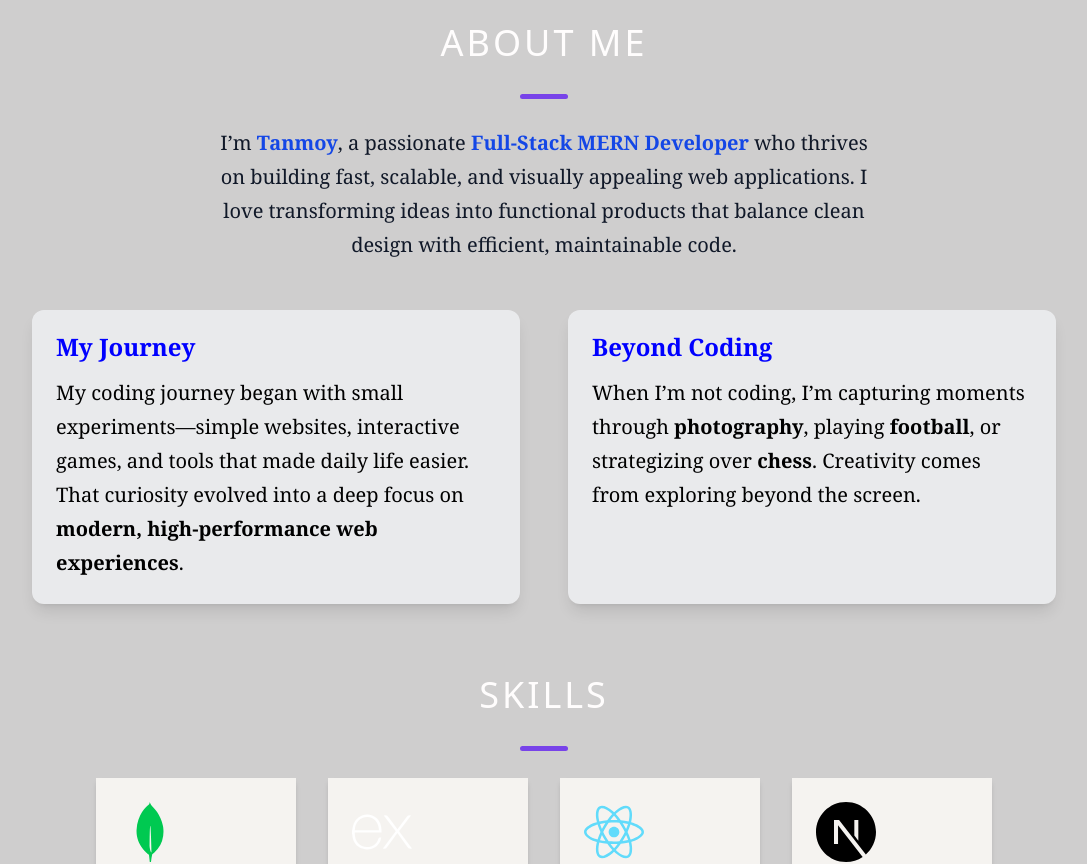
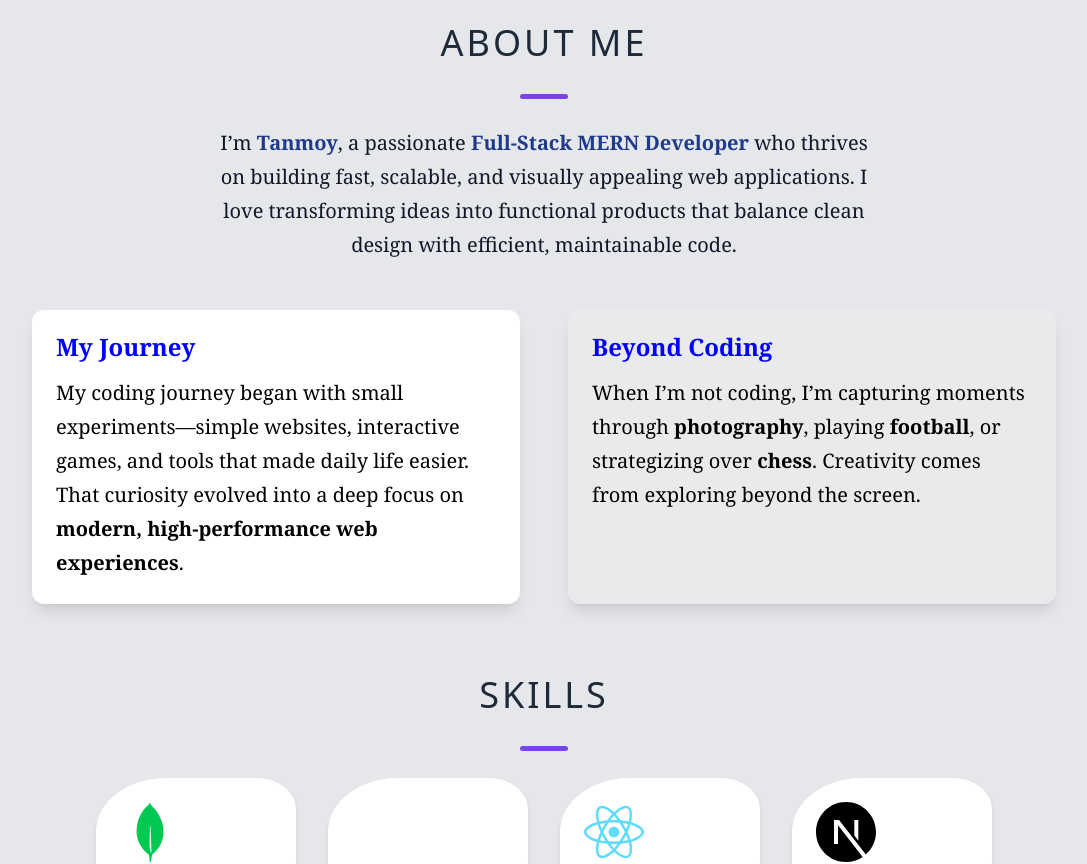
Before and after one commit to Tanmoy9088/mern-portfolio, a React (Vite) app in the folder client/: page / in a window 1280 px wide. Shown: the part 880-1744 px from the top of the page, without its empty margins (96-1183 px from the left). Built offline with nearby package versions, Linux system fonts and the light colour scheme; a web font is replaced by a local one.

Commit message:
update about section

```diff
--- a/client/src/components/About.jsx
+++ b/client/src/components/About.jsx
@@ -152,8 +152,8 @@ function About() {
       id="BIO"
       className={`py-24 px-6 transition-all duration-500 ${
         isScrolled
-          ? "bg-[#f9f6f0] text-[#171515]"
-          : "bg-[#cfcece] text-[#fffdfd]"
+          ? "bg-[#F3F4F6] text-[#171515]"
+          : "bg-[#E5E7EB] text-[text-gray-900]"
       }`}
     >
       {/* Bio Header */}
@@ -164,9 +164,9 @@ function About() {
             isScrolled ? "" : ""
           }`}
         >
-          I’m <span className="font-semibold text-blue-700">Tanmoy</span>, a
+          I’m <span className="font-semibold text-[#1E3A8A]">Tanmoy</span>, a
           passionate{" "}
-          <span className="font-semibold text-blue-700">
+          <span className="font-semibold text-[#1E3A8A]">
             Full-Stack MERN Developer
           </span>{" "}
           who thrives on building fast, scalable, and visually appealing web
@@ -177,7 +177,7 @@ function About() {
 
       {/* Details */}
       <div className="grid md:grid-cols-2 gap-12 max-w-5xl mx-auto mb-16">
-        <div className="p-6 rounded-xl shadow-lg backdrop-blur-md hover:shadow-yellow-500/30 transition text-[#122620] bg-[#E9EAEC]">
+        <div className="p-6 rounded-xl shadow-lg backdrop-blur-md hover:shadow-yellow-400/50 transition text-[#122620] bg-[white]">
           <h3 className="abouth3 text-2xl font-semibold mb-4">My Journey</h3>
           <p className="text-lg text-[#000000] leading-relaxed">
             My coding journey began with small experiments—simple websites,
@@ -209,14 +209,14 @@ function About() {
           {skills.map((skill, idx) => (
             <div
               key={idx}
-              className={`group p-6 bg-[hsl(40,20%,95%)] shadow-md hover:shadow-xl transition-all transform hover:scale-105 ${skill.hover}`}
+              className={`group p-6 rounded-tl-[35%] rounded-br-[45%] rounded-bl-[30%] rounded-tr-[20%] bg-[white] shadow-md hover:shadow-xl transition-all transform hover:scale-105 ${skill.hover}`}
             >
               <div
                 className={`${skill.color} text-6xl mx-auto mb-4 group-hover:text-white transition-colors duration-300`}
               >
                 {skill.icon}
               </div>
-              <h4 className="text-xl font-clean font-semibold text-[#100f0f] group-hover:text-white transition-colors duration-300">
+              <h4 className="text-xl font-clean font-semibold text-gray-900 group-hover:text-white transition-colors duration-300">
                 {skill.label}
               </h4>
             </div>
@@ -227,7 +227,7 @@ function About() {
           <a
             href="/WebDevResume5.pdf"
             target="_blank"
-            className="inline-block bg-gold bg-[#DC2626] text-white py-3 px-8 rounded-xl font-semibold tracking-wide shadow-lg hover:bg-[#171515]/70 hover:text-[#f9f6f0] hover:shadow-gold/50 transition-all"
+            className="inline-block bg-gold bg-[#1E3A8A] text-white py-3 px-8 rounded-xl font-semibold tracking-wide shadow-lg hover:bg-[#0f214f] hover:text-yellow-400 hover:shadow-gold/50 transition-all duration-100"
           >
             View My Resume
           </a>
```
